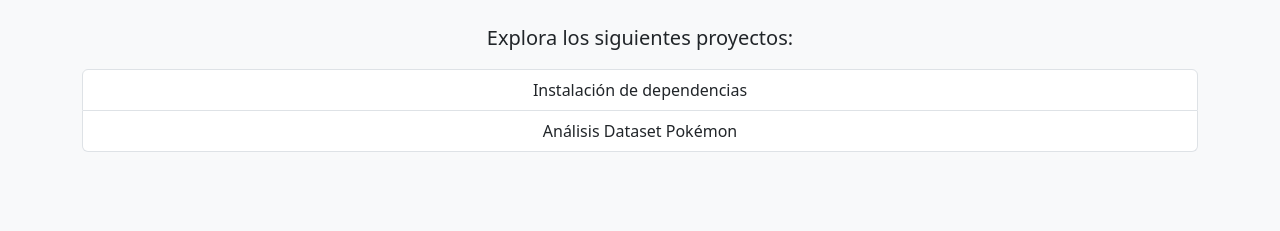
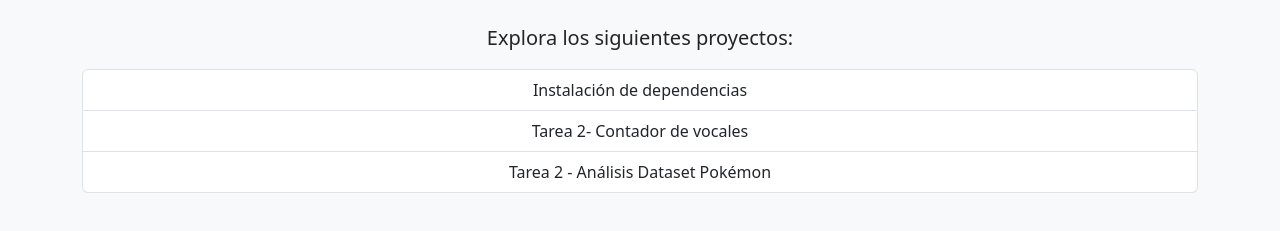
Before and after one commit to EduRos21/aws-data-Eduardo-Rosales-Alvarado, a plain HTML site: page index.html in a window 1280 px wide. Shown: the part 209-440 px from the top of the page. Drawn offline with nearby package versions, Linux system fonts and the light colour scheme.

Commit message:
index.html updated

```diff
--- a/index.html
+++ b/index.html
@@ -1,15 +1,15 @@
 <!DOCTYPE html>
 <html lang="es">
   <head>
-  <meta charset="UTF-8">
-  <meta name="viewport" content="width=device-width, initial-scale=1.0">
+    <meta charset="UTF-8" />
+    <meta name="viewport" content="width=device-width, initial-scale=1.0" />
     <title>Portafolio de Eduardo Rosales Alvarado</title>
 
     <!-- Bootstrap CSS -->
     <link
       href="https://cdn.jsdelivr.net/npm/bootstrap@5.3.3/dist/css/bootstrap.min.css"
       rel="stylesheet"
-  >
+    />
 
     <style>
       body {
@@ -21,11 +21,12 @@
     </style>
   </head>
   <body>
-
     <!-- Encabezado -->
     <nav class="navbar navbar-expand-lg navbar-dark bg-dark">
       <div class="container-fluid">
-      <a class="navbar-brand" href="#">Portafolio de Eduardo Rosales Alvarado</a>
+        <a class="navbar-brand" href="#"
+          >Portafolio de Eduardo Rosales Alvarado</a
+        >
       </div>
     </nav>
 
@@ -35,20 +36,30 @@
       <p class="lead">Explora los siguientes proyectos:</p>
 
       <div class="list-group">
-      <a href="https://github.com/EduRos21/aws-data-Eduardo-Rosales-Alvarado/blob/main/Tarea%201/Instalacion-de-dependencias.md" class="list-group-item list-group-item-action">
+        <a
+          href="https://github.com/EduRos21/aws-data-Eduardo-Rosales-Alvarado/blob/main/Tarea%201/Instalacion-de-dependencias.md"
+          class="list-group-item list-group-item-action"
+        >
           Instalación de dependencias
         </a>
 
-      <a href="./Tarea 2/Pokemon.html" class="list-group-item list-group-item-action">
-        Análisis Dataset Pokémon
+        <a
+          href="./Tarea 2/CalculadoraLetrasImpar.ipynb"
+          class="list-group-item list-group-item-action"
+        >
+          Tarea 2- Contador de vocales
         </a>
 
+        <a
+          href="./Tarea 2/Pokemon.html"
+          class="list-group-item list-group-item-action"
+        >
+          Tarea 2 - Análisis Dataset Pokémon
+        </a>
       </div>
     </div>
 
     <!-- Bootstrap JS -->
-  <script
-    src="https://cdn.jsdelivr.net/npm/bootstrap@5.3.3/dist/js/bootstrap.bundle.min.js">
-  </script>
+    <script src="https://cdn.jsdelivr.net/npm/bootstrap@5.3.3/dist/js/bootstrap.bundle.min.js"></script>
   </body>
 </html>
```
Lines whose indentation alone changed are shown as unchanged.
